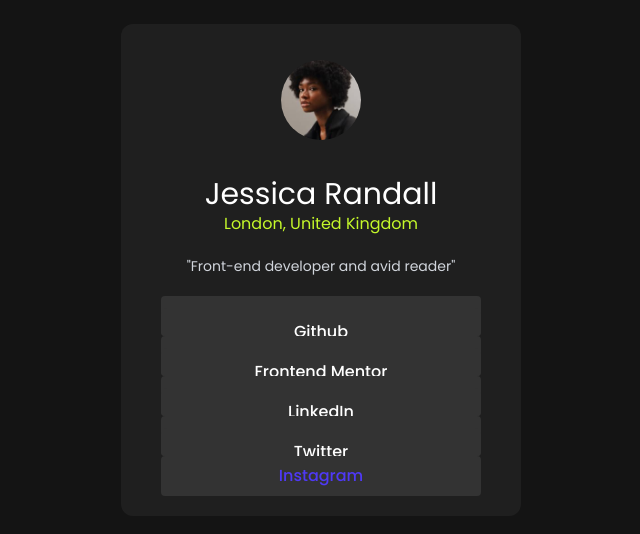
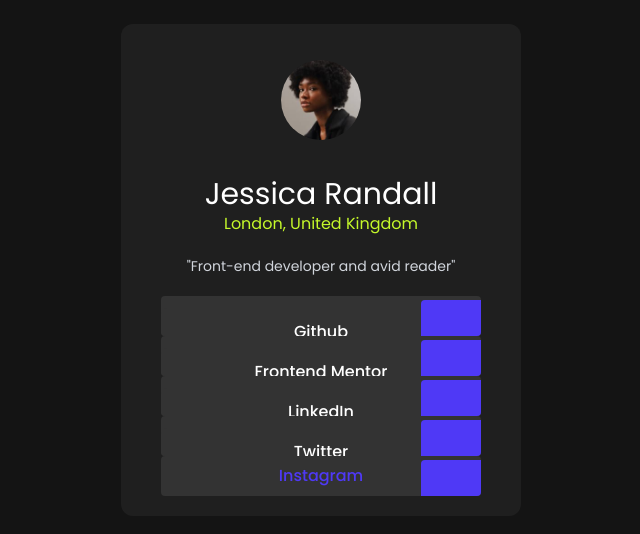
Before and after one commit to Great-kiola/Tailwind-practice, a React (Vite) app in the folder tailwind-frontend/: page / in a window 1280 px wide. Shown: the part 130-664 px from the top of the page, without its empty margins (319-959 px from the left). Built offline with nearby package versions, Linux system fonts and the light colour scheme.

Commit message:
feat: refine styles for links and buttonSpan in index.css

```diff
--- a/tailwind-frontend/src/index.css
+++ b/tailwind-frontend/src/index.css
@@ -87,9 +87,9 @@
 }
 
 .links{
-  @apply text-white bg-Grey-700 grid place-content-center rounded-md py-3 my-3 w-80 hover:bg-greenLinks hover:text-black transition-all
+  @apply text-white bg-Grey-700 grid place-content-center rounded-md py-3 my-3 w-80  hover:text-black transition-all
 }
 
 .buttonSpan {
-  @app
+  @apply w-56 h-48 rounded bg-indigo-600 absolute bottom-0 left-0 translate-x-full ease-out duration-500 transition-all translate-y-full mb-9 ml-9 group-hover:ml-0 group-hover:mb-32 group-hover:translate-x-0
 }
```
